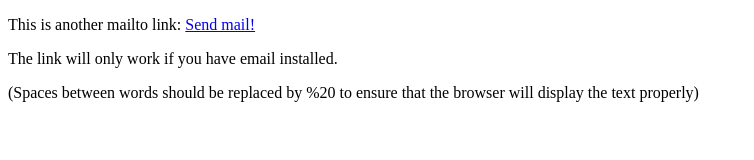
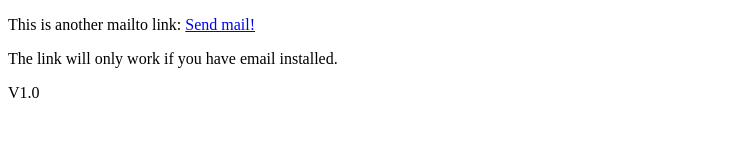
Before and after one commit to Astrophsica/portfolio, a plain HTML site: page HullEmailGenerator.html in a window 1280 px wide. Shown: the whole page, without its empty margins (0-754 px from the left). Drawn offline with Linux system fonts and the light colour scheme.

Commit message:
Update HullEmailGenerator.html

```diff
--- a/HullEmailGenerator.html
+++ b/HullEmailGenerator.html
@@ -9,7 +9,7 @@ This is another mailto link:
 
 <p>The link will only work if you have email installed.</p>
 
-<p>(Spaces between words should be replaced by %20 to ensure that the browser will display the text properly)</p>
+<p>V1.0</p>
 
 </body>
 </html>
```
